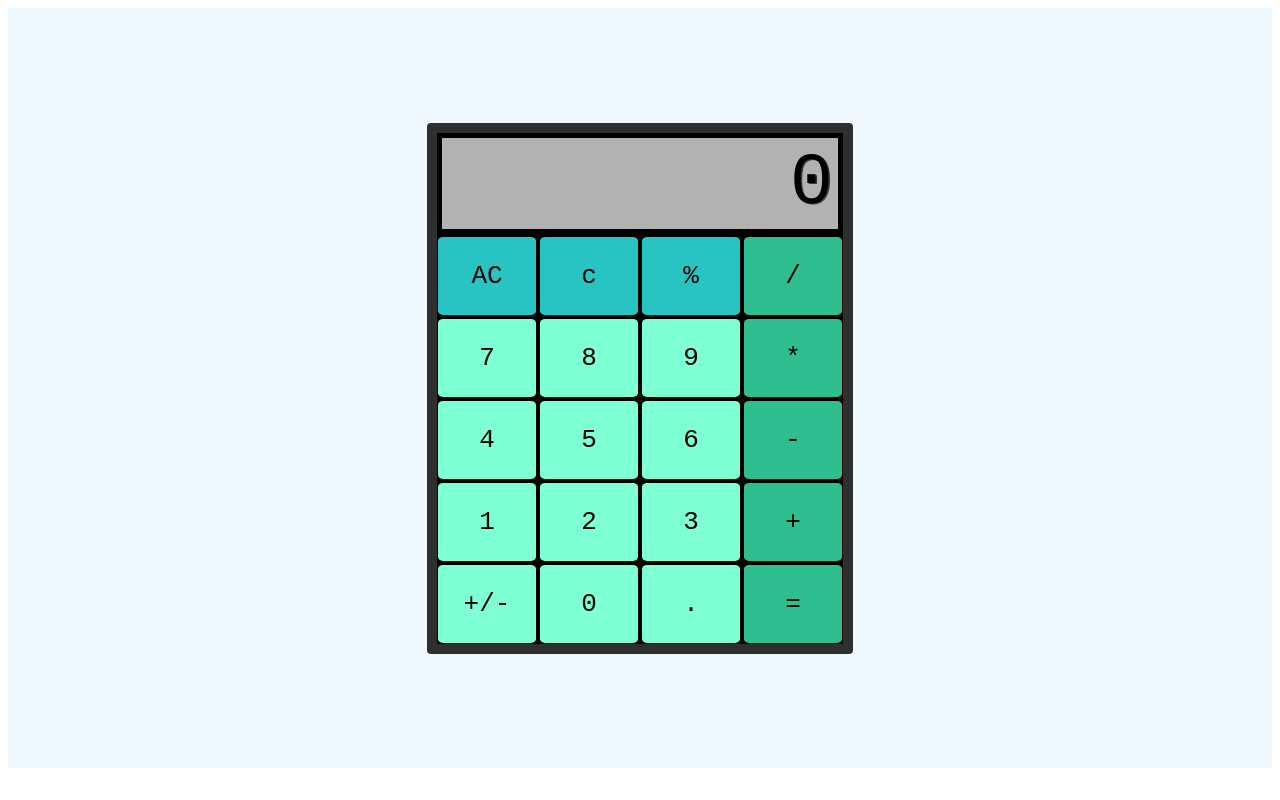
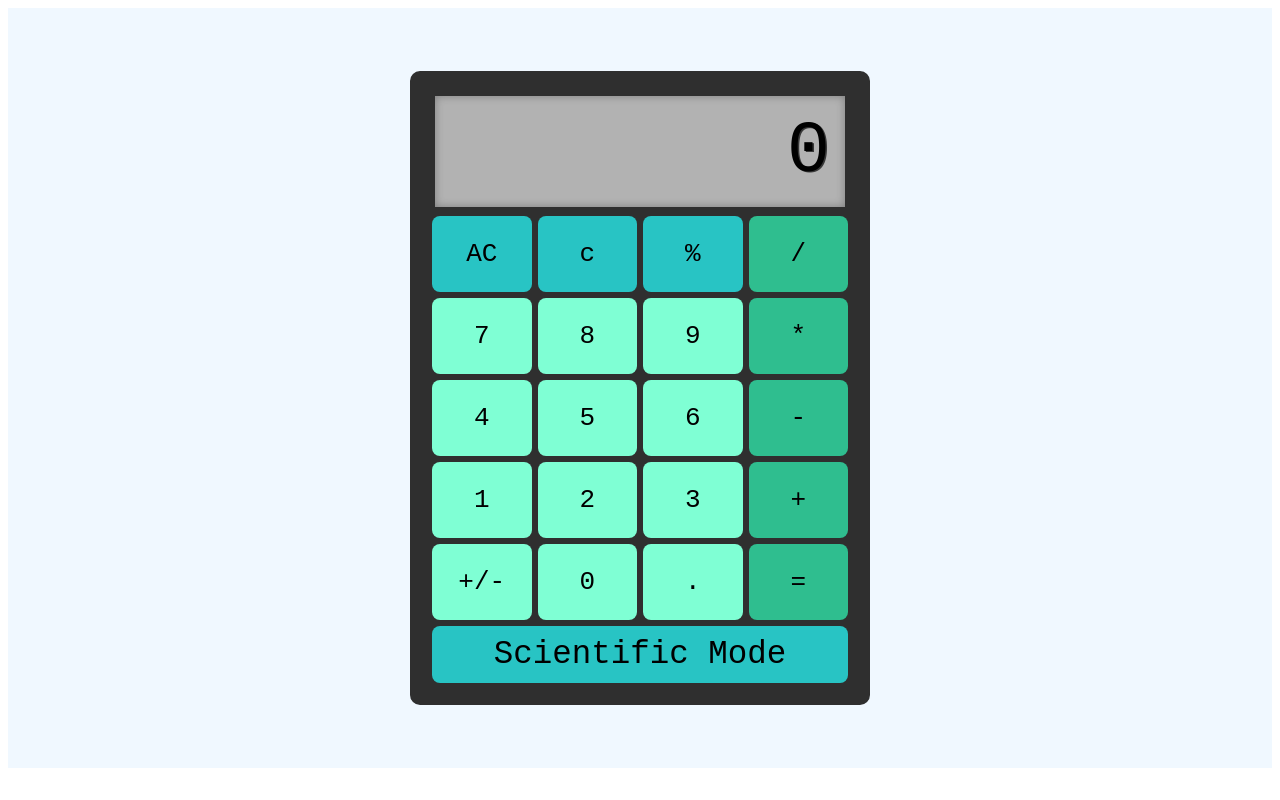
Before and after one commit to felixMonti/project-calculator, a plain HTML site: page index.html in a window 1280 px wide. Drawn offline with Linux system fonts and the light colour scheme.

Commit message:
added scientific calc buttons and styles

```diff
--- a/index.html
+++ b/index.html
@@ -30,6 +30,17 @@
             <button id="zero" class="operand" type="button" value="0" data-key="0">0</button>
             <button class="decimal" type="button" value="." data-key=".">.</button>
             <button class="equals" type="button" value="=,./" data-key="=">=</button>
+            <button class="scientific-toggle" type="button">Scientific Mode</button>
+
+            <div class="scientific-buttons" style="display: none">
+                <button class="operator" value="sqrt" data-key="√">√</button>
+                <button class="operator" value="^2" data-key="²">x²</button>
+                <button class="operator" value="sin" data-key="sin">sin</button>
+                <button class="operator" value="cos" data-key="cos">cos</button>
+                <button class="operator" value="tan" data-key="tan">tan</button>
+                <button class="operator" value="log" data-key="log">log</button>
+                <button class="operator" value="exp" data-key="exp">e^x</button>
+            </div>
         </div>
     </div>
     <script src="scripts.js"></script>
--- a/styles.css
+++ b/styles.css
@@ -15,13 +15,15 @@ html {
 }
 
 #container {
-    background-color: black;
+    background-color: rgba(47, 47, 47, 1);
     border: 10px solid rgba(47, 47, 47, 1);
-    border-radius: 4px;
+    border-radius: 10px;
     display: grid;
-    grid-template-columns: repeat(4, 100px);
-    grid-template-rows: minmax(100px, auto) repeat(5, 80px);
+    grid-template-columns: repeat(4, 1fr);
+    grid-template-rows: minmax(120px, auto) repeat(5, 80px);
     gap: 2px;
+    padding: 10px;
+    width: 420px;
 }
 
 #display {
@@ -31,16 +33,17 @@ html {
     flex-direction: column;
     justify-content: space-around;
     align-items: flex-end;
-    padding: 5px;
+    padding: 15px;
     font-size: 5.5em;
     font-weight: initial;
     text-shadow: 1.3px 1.3px #383838;
     margin: 5px;
+    box-shadow: inset 0px 0px 8px rgba(0, 0, 0, 0.3);
 }
 
 button {
-    margin: 1px;
-    border-radius: 5%;
+    margin: 2px;
+    border-radius: 8px;
     border: none;
     font-weight: initial;
     font-size: 2em;
@@ -65,7 +68,7 @@ button {
     background-color: #36d8a2;
 }
 
-.clear, .backspace, .percent{
+.clear, .backspace, .percent, .scientific-toggle{
     background-color: rgb(40, 196, 196);
 }
 
@@ -80,3 +83,9 @@ button {
 .operand:active, .decimal:active, .sign:active{
     background-color: rgb(184, 255, 231);
 }
+
+button.scientific-toggle {
+    grid-column: 1 / -1;
+    font-size: 2.5em;
+    padding: 10px 0;
+}
```
